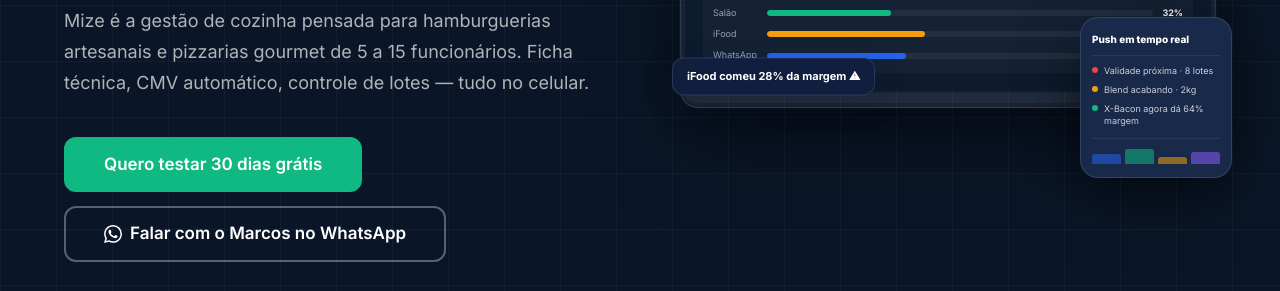
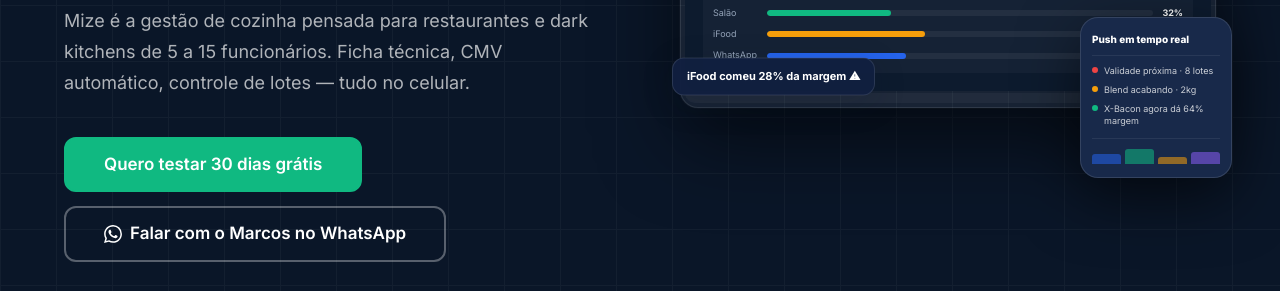
Before and after one commit to mszporer03-a11y/Site-do-mize, a website: page index.html in a window 1280 px wide. Shown: the part 499-790 px from the top of the page. Drawn offline with nearby package versions, Linux system fonts and the light colour scheme.

Commit message:
fix: titulo, meta e hero para restaurantes e dark kitchens

```diff
--- a/index.html
+++ b/index.html
@@ -3,12 +3,12 @@
 <head>
   <meta charset="UTF-8" />
   <meta name="viewport" content="width=device-width, initial-scale=1.0" />
-  <meta name="description" content="Mize — gestão de cozinha para hamburguerias artesanais e pizzarias gourmet. Ficha técnica, CMV automático e controle de lotes. 30 dias grátis, sem cartão." />
+  <meta name="description" content="Mize — gestão de cozinha para restaurantes e dark kitchens. Ficha técnica, CMV automático e controle de lotes. 30 dias grátis, sem cartão." />
   <meta name="robots" content="index, follow" />
   <link rel="icon" type="image/png" sizes="512x512" href="/icon-192.png" />
   <link rel="shortcut icon" type="image/png" href="/favicon.png" />
   <link rel="apple-touch-icon" href="/icon-192.png" />
-  <title>Mize — Gestão de cozinha para hamburguerias e pizzarias</title>
+  <title>Mize — Gestão de cozinha para restaurantes e dark kitchens</title>
 
   <!-- Fonts -->
   <link rel="preconnect" href="https://fonts.googleapis.com" />
@@ -88,8 +88,8 @@
       </h1>
 
       <p class="hero-sub">
-        Mize é a gestão de cozinha pensada para hamburguerias artesanais e
-        pizzarias gourmet de 5 a 15 funcionários. Ficha técnica, CMV automático,
+        Mize é a gestão de cozinha pensada para restaurantes e dark kitchens
+        de 5 a 15 funcionários. Ficha técnica, CMV automático,
         controle de lotes — tudo no celular.
       </p>
 
```
